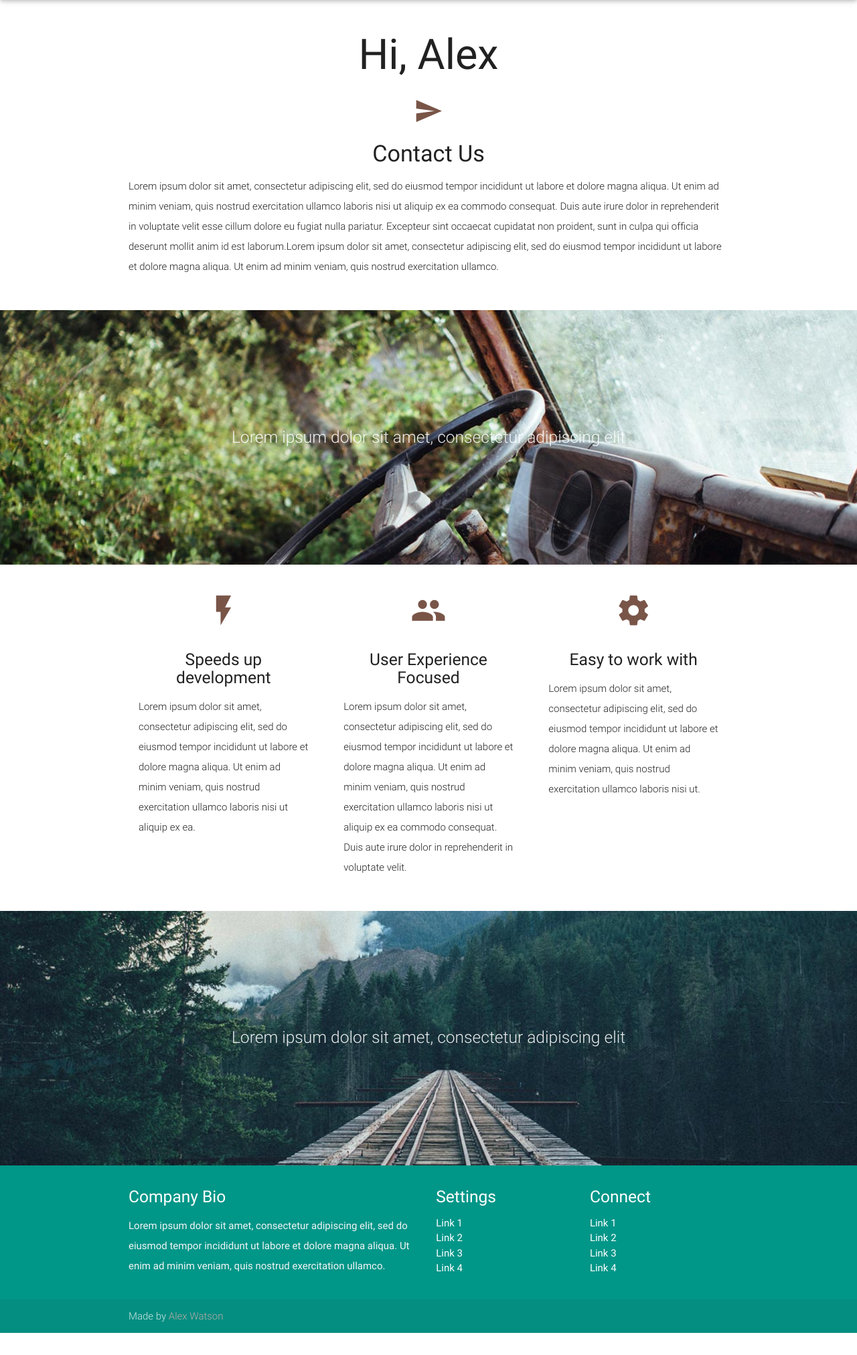
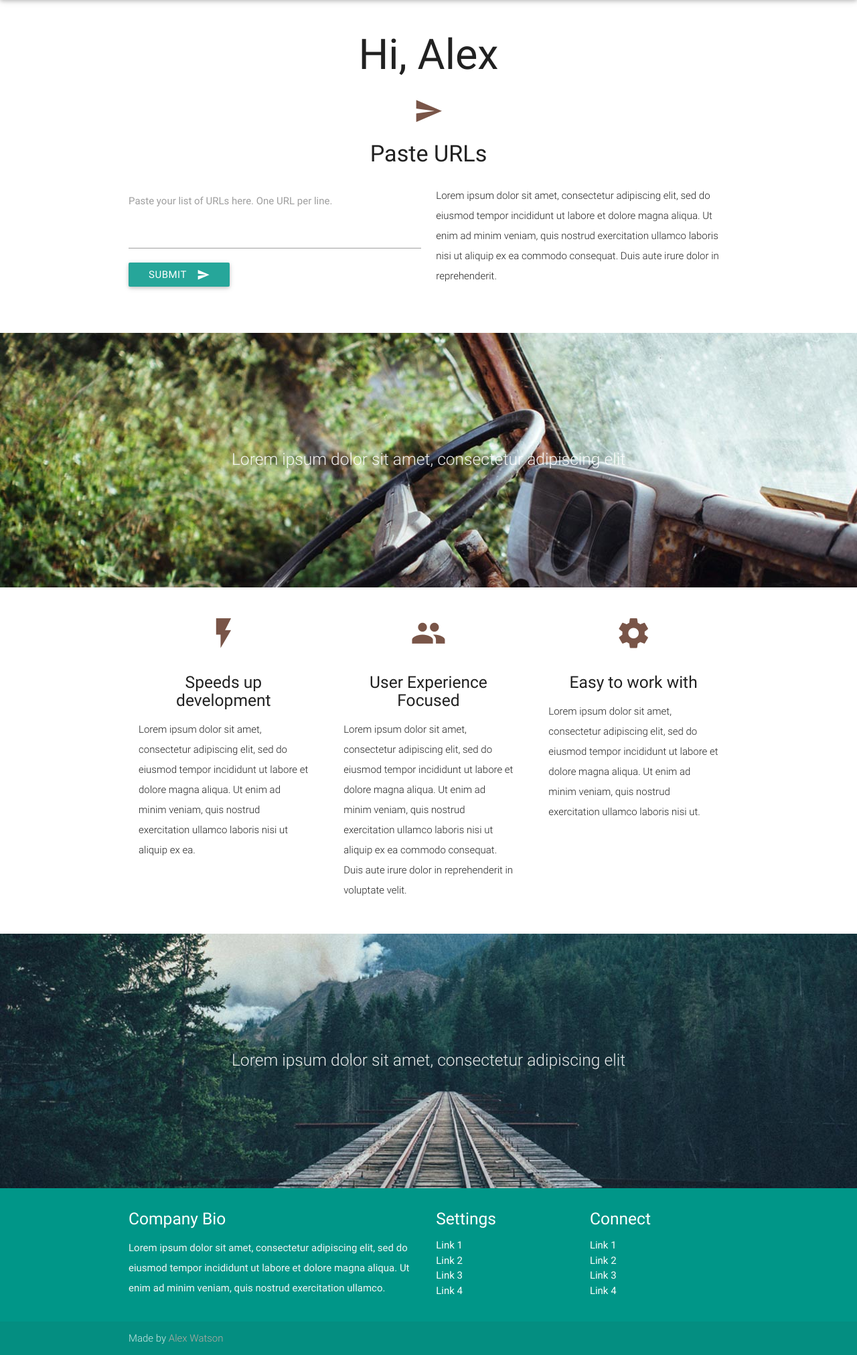
Before and after one commit to alexwatever/py-urlopener, a Flask app: page / in a window 1280 px wide. Shown: the part 64-2087 px from the top of the page at 67% size. Before the commit the page ends 2054 px from the top, so only its background shows below. Run offline with Flask 2, Linux system fonts and the light colour scheme; some libraries are stand-ins or nearby versions.

Commit message:
controlled form submit with jquery and started basic outline or opener js

```diff
--- a/app/static/js/global.js
+++ b/app/static/js/global.js
@@ -3,3 +3,40 @@ $(document).ready(function(){
   $('.button-collapse').sideNav();
   $('.parallax').parallax();
 });
+
+
+// main url opener function
+$(document).ready(function() {
+  $('#formURLs').on('submit', function(e) {
+    // prevent form from submitting normally and refreshing page
+    e.preventDefault();
+
+    // store textarea field into variable
+    var data = document.getElementById('textareaURLs').value;
+
+    // store url in variable
+    var url = data;
+
+    // append http if does not exist
+    if (!url.match(/^[a-zA-Z]+:\/\//))
+    {
+      url = 'http://' + url;
+    }
+
+    // open url
+    var win = window.open(url, '_blank');
+
+    // focus on opened tab or alert that function is disabled
+    if(win) {
+      // if new tab is allowed
+      win.focus();
+      url = '';
+      win = '';
+    } else {
+      // if new tab is not allowed
+      alert('Please allow popups for this site');
+      url = '';
+      win = '';
+    };
+  });
+});
--- a/app/templates/index.html
+++ b/app/templates/index.html
@@ -4,6 +4,25 @@
   <h1>Hi, {{ user.nickname }}</h1>
 
   <h3><i class="mdi-content-send brown-text"></i></h3>
-  <h4>Contact Us</h4>
-  <p class="left-align light">Lorem ipsum dolor sit amet, consectetur adipiscing elit, sed do eiusmod tempor incididunt ut labore et dolore magna aliqua. Ut enim ad minim veniam, quis nostrud exercitation ullamco laboris nisi ut aliquip ex ea commodo consequat. Duis aute irure dolor in reprehenderit in voluptate velit esse cillum dolore eu fugiat nulla pariatur. Excepteur sint occaecat cupidatat non proident, sunt in culpa qui officia deserunt mollit anim id est laborum.Lorem ipsum dolor sit amet, consectetur adipiscing elit, sed do eiusmod tempor incididunt ut labore et dolore magna aliqua. Ut enim ad minim veniam, quis nostrud exercitation ullamco.</p>
+  <h4>Paste URLs</h4>
+
+  <div class="row">
+    <!--<form onsubmit="return processURL();">-->
+    <form id="formURLs">
+      <div class="input-field col s6 left-align">
+        <textarea id="textareaURLs" class="materialize-textarea"></textarea>
+        <label for="textareaURLs">Paste your list of URLs here. One URL per line.</label>
+
+        <button class="btn waves-effect waves-light" type="submit" name="action">Submit
+          <i class="material-icons right">send</i>
+        </button>
+      </div>
+    </form>
+
+    <div class="col s6">
+      <p class="left-align light">
+        Lorem ipsum dolor sit amet, consectetur adipiscing elit, sed do eiusmod tempor incididunt ut labore et dolore magna aliqua. Ut enim ad minim veniam, quis nostrud exercitation ullamco laboris nisi ut aliquip ex ea commodo consequat. Duis aute irure dolor in reprehenderit.
+      </p>
+    </div>
+  </div>
 {% endblock %}
```
